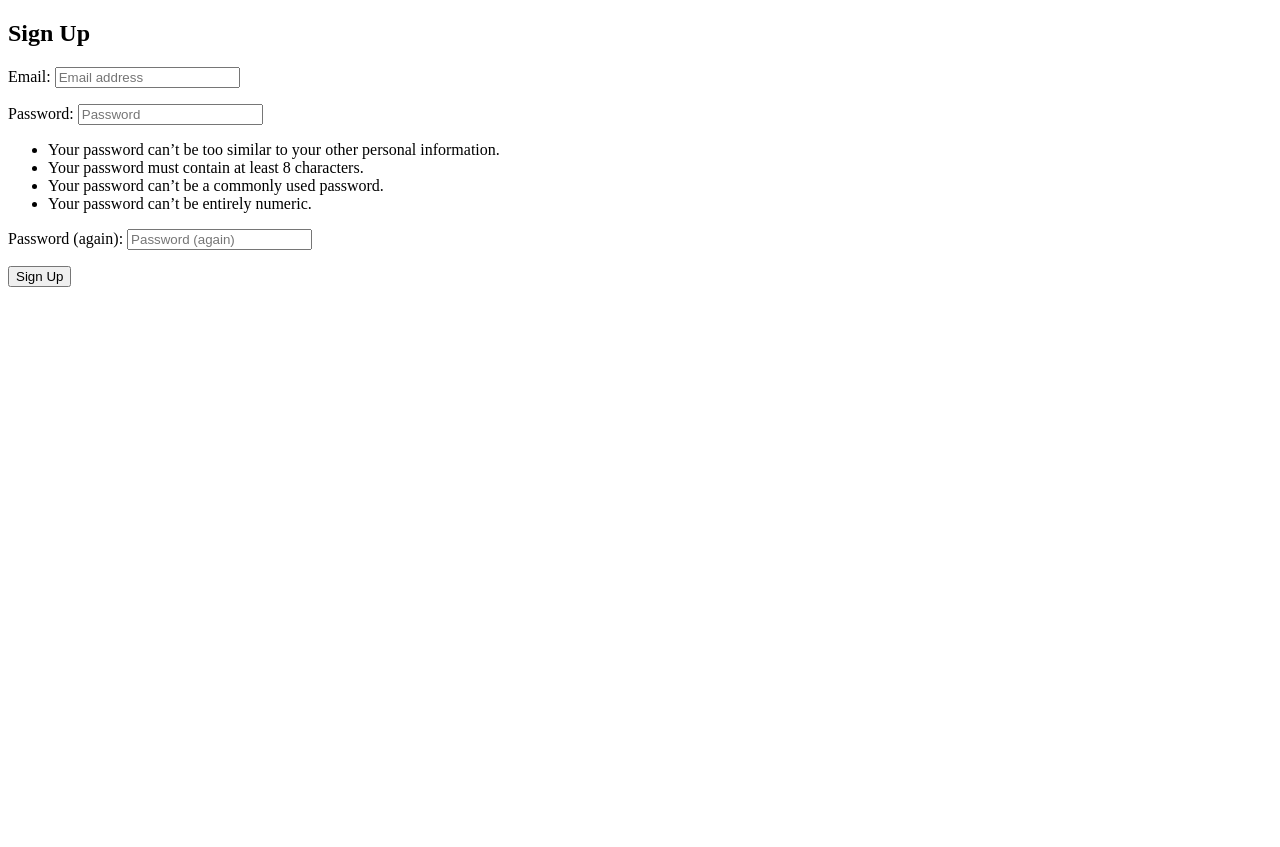
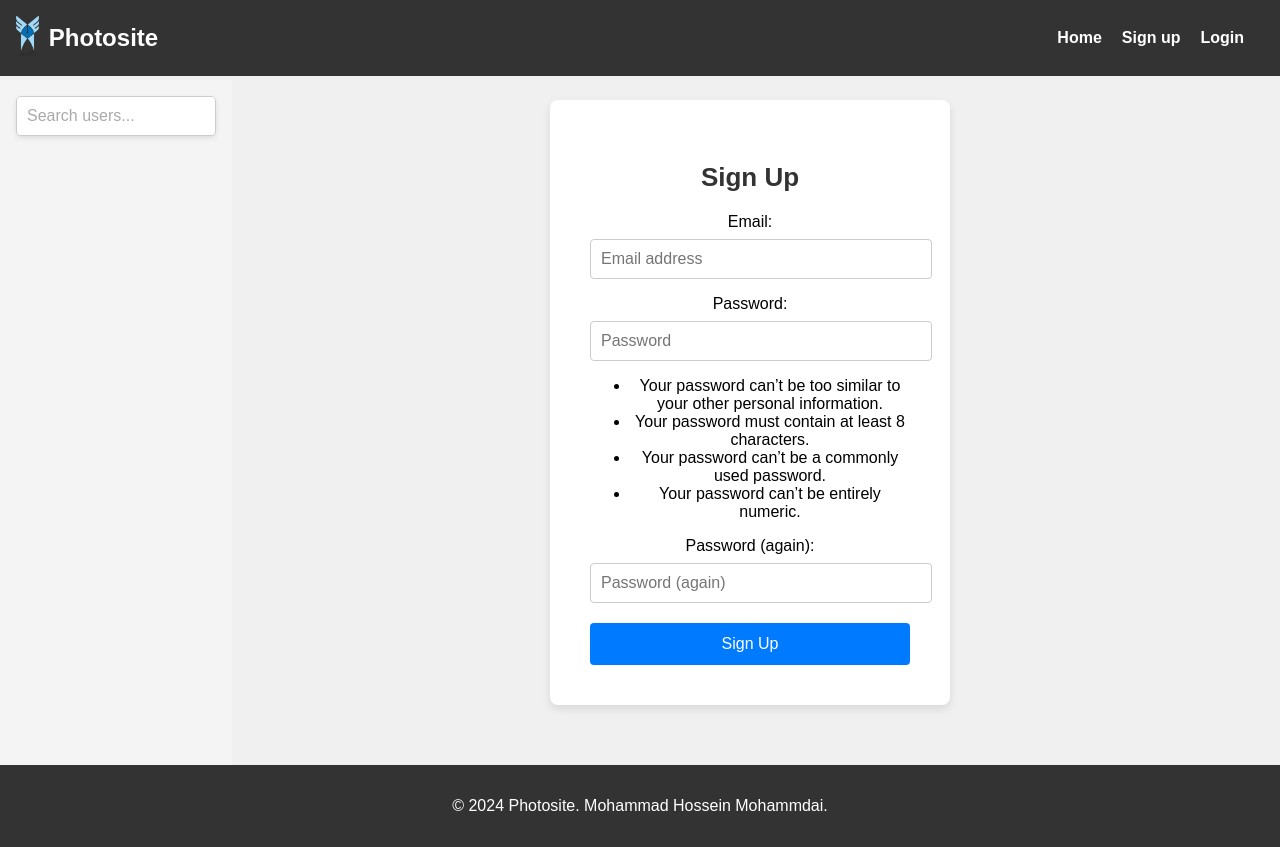
Before and after one commit to MHHunter/photosite, a Django app: page /accounts/signup/ in a window 1280 px wide. Before the commit the page ends 287 px from the top, so only its background shows below. Run offline with Django 4.2, Linux system fonts and the light colour scheme.

Commit message:
front done

```diff
--- a/PhotoSite/PhotoSite/urls.py
+++ b/PhotoSite/PhotoSite/urls.py
@@ -18,13 +18,17 @@ from django.contrib import admin
 from django.urls import path, include
 from django.conf import settings
 from django.conf.urls.static import static
+from django.contrib.auth.views import LogoutView
 
 
 urlpatterns = [
     path('admin/', admin.site.urls),
-     path('accounts/', include('allauth.urls')),
-    path('', include('photos.urls')),  # Include the URLs from the 'photos' app
+    path('accounts/', include('allauth.urls')),
+    path('', include('photos.urls')),
+    path('logout/', LogoutView.as_view(next_page='home'), name='logout'),
+
 ]
 
 if settings.DEBUG:
-    urlpatterns += static(settings.MEDIA_URL, document_root=settings.MEDIA_ROOT)
+    urlpatterns += static(settings.MEDIA_URL,
+                          document_root=settings.MEDIA_ROOT)
--- a/PhotoSite/photos/templates/account/signup.html
+++ b/PhotoSite/photos/templates/account/signup.html
@@ -1,14 +1,19 @@
-<!DOCTYPE html>
-<html>
-<head>
-    <title>Sign Up</title>
-</head>
-<body>
-    <h2>Sign Up</h2>
-    <form method="post">
-        {% csrf_token %}
-        {{ form.as_p }}
-        <button type="submit">Sign Up</button>
-    </form>
-</body>
-</html>
+{% extends 'base.html' %}
+{% load static %}
+{% block title %}Sign Up{% endblock %}
+{% block extra_css %}
+<link rel="stylesheet" href="{% static 'css/signup_css.css' %}">
+{% endblock %}
+{% block content %}
+    <div class="signup-container">
+        <h2 class="signup-title">Sign Up</h2>
+        <form method="post" class="signup-form">
+         {% csrf_token %}
+             <div class="form-group">
+                 {{ form.as_p }}
+
+            </div>
+            <button type="submit" class="btn-submit">Sign Up</button>
+        </form>
+    </div>
+{% endblock %}
--- /dev/null
+++ b/PhotoSite/photos/templates/base.html
@@ -0,0 +1,52 @@
+{% load static %}
+
+<!DOCTYPE html>
+<html lang="en">
+<head>
+    <meta charset="UTF-8">
+    <meta name="viewport" content="width=device-width, initial-scale=1.0">
+    <title>{% block title %}Photosite{% endblock %}</title>
+    <link rel="stylesheet" href="{% static 'css/base_css.css' %}">
+    {% block extra_css %}{% endblock %}
+
+</head>
+<body>
+    <header>
+        <div class="logo">
+            <a href="{% url 'home' %}">
+                <img src="{% static 'images/logo.png' %}" alt="Photosite Logo" class="logo-image">
+            </a>
+            <span class="site-name">Photosite</span>
+        </div>
+        <nav>
+            <ul>
+                <li><a href="{% url 'home' %}">Home</a></li>
+                {% if user.is_authenticated %}
+                    <li><a href="{% url 'profile' %}">Profile</a></li>
+                    <li><a href="{% url 'logout' %}">Log out</a></li>
+                {% else %}
+                    <li><a href="http://127.0.0.1:8000/accounts/signup/">Sign up</a></li>
+                    <li><a href="http://127.0.0.1:8000/accounts/login/">Login</a></li>
+                {% endif %}
+            </ul>
+        </nav>
+    </header>
+
+    <aside>
+        <form action="{% url 'search_users' %}" method="get">
+            <input type="text" name="q" placeholder="Search users...">
+            <button type="submit">Search</button>
+        </form>
+    </aside>
+
+    <main>
+        {% block content %}
+        <!-- Page-specific content will go here -->
+        {% endblock %}
+    </main>
+
+    <footer>
+        <p>© 2024 Photosite. Mohammad Hossein Mohammdai.</p>
+    </footer>
+</body>
+</html>
--- a/PhotoSite/photos/templates/photos/public_photos.html
+++ b/PhotoSite/photos/templates/photos/public_photos.html
@@ -11,6 +11,7 @@
     <div class="photo-grid">
         <div class="photo-item">
             <img src="{{ photo.image.url }}" alt="{{ photo.caption }}">
+            <p>{{ photo.user.username }}</p>
             <p>{{ photo.caption }}</p>
             <p>Uploaded by: {{ photo.user.username }}</p>
             <p>Likes: {{ photo.likes }}</p>
--- /dev/null
+++ b/PhotoSite/static/css/base_css.css
@@ -0,0 +1,136 @@
+body {
+    font-family: Arial, sans-serif;
+    margin: 0;
+    padding: 0;
+    display: flex;
+    flex-direction: column; /* Stack elements vertically */
+    min-height: 100vh; /* Ensure the body takes the full height */
+}
+
+header {
+    position: fixed; /* Keep the header fixed at the top */
+    top: 0;
+    left: 0;
+    right: 0;
+    display: flex;
+    justify-content: space-between;
+    align-items: center;
+    background-color: #333;
+    color: white;
+    padding: 1rem;
+    z-index: 1000; /* Ensure it stays above other elements */
+}
+
+header .logo {
+    display: flex;
+    align-items: center;
+}
+
+header .logo img {
+    height: 40px;
+    margin-right: 10px;
+}
+
+header nav ul {
+    list-style: none;
+    display: flex;
+    margin: 0;
+    padding: 0;
+}
+
+header nav ul li {
+    margin-right: 20px;
+}
+
+header nav ul li a {
+    color: white;
+    text-decoration: none;
+    font-weight: bold;
+}
+
+header nav ul li a:hover {
+    text-decoration: underline;
+}
+
+aside {
+    position: fixed; /* Keep the sidebar fixed */
+    top: 80px; /* Adjust to sit below the header */
+    left: 0;
+    width: 200px;
+    height: calc(100vh - 80px); /* Make it full height minus the header */
+    padding: 1rem;
+    background-color: #f4f4f4;
+    overflow-y: auto; /* Add scroll if content exceeds height */
+}
+
+footer {
+    text-align: center;
+    padding: 1rem;
+    background-color: #333;
+    color: white;
+    width: 100%;
+    position: relative; /* Keep it at the bottom of the page */
+    margin-top: auto; /* Push it to the bottom of the page */
+}
+
+main {
+    margin-left: 220px; /* Leave space for the sidebar */
+    padding: 20px;
+    flex-grow: 1; /* Allow main to take up available space */
+    margin-top: 80px; /* Add margin to avoid overlap with header */
+    padding-bottom: 60px; /* Add padding to prevent overlap with footer */
+}
+
+aside form {
+    display: flex; /* Use flexbox for alignment */
+    align-items: center; /* Center items vertically */
+    margin-bottom: 20px; /* Space below the form */
+    border: 1px solid #ccc; /* Add a border */
+    border-radius: 5px; /* Rounded corners */
+    overflow: hidden; /* Prevent overflow from rounded corners */
+    background-color: #fff; /* Background color */
+    box-shadow: 0 2px 5px rgba(0, 0, 0, 0.1); /* Add a subtle shadow */
+}
+
+aside form input[type="text"] {
+    border: none; /* Remove default border */
+    padding: 10px; /* Add padding */
+    flex-grow: 1; /* Allow the input to take available space */
+    font-size: 16px; /* Increase font size */
+    outline: none; /* Remove outline on focus */
+}
+
+aside form input[type="text"]::placeholder {
+    color: #aaa; /* Placeholder color */
+}
+
+aside form button {
+    background-color: #333; /* Button background color */
+    color: white; /* Button text color */
+    border: none; /* Remove default border */
+    padding: 10px 15px; /* Padding for the button */
+    cursor: pointer; /* Change cursor on hover */
+    font-size: 16px; /* Font size for the button */
+    transition: background-color 0.3s; /* Smooth background change */
+}
+
+aside form button:hover {
+    background-color: #555; /* Darker shade on hover */
+}
+
+.logo {
+    display: flex; /* Use flexbox to align items */
+    align-items: center; /* Center items vertically */
+}
+
+.logo-image {
+    height: 60px; /* Adjust height for the logo */
+    margin-right: 10px; /* Space between logo and site name */
+}
+
+.site-name {
+    font-size: 24px; /* Increase font size for the site name */
+    font-family: 'Arial', sans-serif; /* Change to a fancy font */
+    color: white; /* Set text color */
+    font-weight: bold; /* Make the text bold */
+}
--- /dev/null
+++ b/PhotoSite/static/css/signup_css.css
@@ -0,0 +1,58 @@
+/* Center the sign-up form */
+body {
+    display: flex;
+    justify-content: center;
+    align-items: center;
+    min-height: 100vh;
+    background-color: #f0f0f0;
+    margin: 0;
+}
+
+/* Style the container */
+.signup-container {
+    background-color: white;
+    padding: 40px;
+    border-radius: 8px;
+    box-shadow: 0 4px 8px rgba(0, 0, 0, 0.1);
+    width: 320px;
+    text-align: center;
+}
+
+/* Title styling */
+.signup-title {
+    font-size: 26px; /* Increase font size */
+    margin-bottom: 20px;
+    color: #333;
+    font-weight: bold; /* Make it bold */
+}
+
+/* Form styling */
+.signup-form .form-group {
+    margin-bottom: 20px;
+}
+
+.signup-form input {
+    width: 100%;
+    padding: 10px;
+    margin-top: 8px;
+    border: 1px solid #ccc;
+    border-radius: 4px;
+    font-size: 16px;
+}
+
+/* Submit button styling */
+.btn-submit {
+    background-color: #007bff;
+    color: white;
+    padding: 12px;
+    border: none;
+    border-radius: 4px;
+    width: 100%;
+    font-size: 16px;
+    cursor: pointer;
+    transition: background-color 0.3s ease;
+}
+
+.btn-submit:hover {
+    background-color: #0056b3;
+}
```
Also changed, not shown: PhotoSite/photos/templates/account/login.html (+16 -12 lines), PhotoSite/photos/templates/photos/home.html (+9 -18 lines), PhotoSite/photos/templates/photos/profile.html (+10 -24 lines), PhotoSite/photos/templates/photos/search_results.html (+8 -8 lines), PhotoSite/photos/templates/photos/user_profile.html (+8 -8 lines), PhotoSite/static/css/home_css.css (added, +30 -0 lines), PhotoSite/static/css/login_css.css (added, +56 -0 lines), PhotoSite/static/css/profile_css.css (added, +48 -0 lines), PhotoSite/db.sqlite3, PhotoSite/media/photos/857.jpg (added), PhotoSite/media/photos/file.jpg (added), PhotoSite/media/photos/مرحلهنخسترزمایشپیامبراعظم۱۵سپاهپاسدارانانقلاباسلامی.jpg (added), PhotoSite/static/images/logo.png (added).
